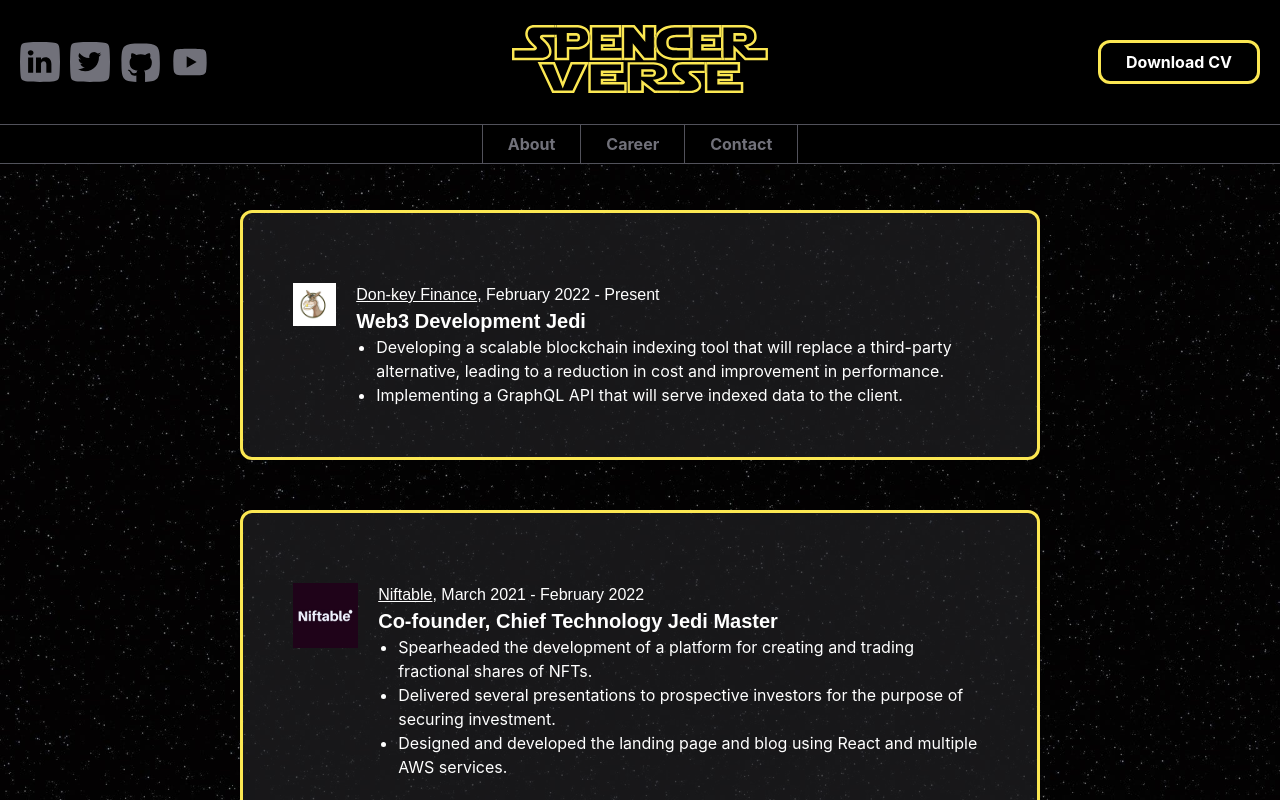
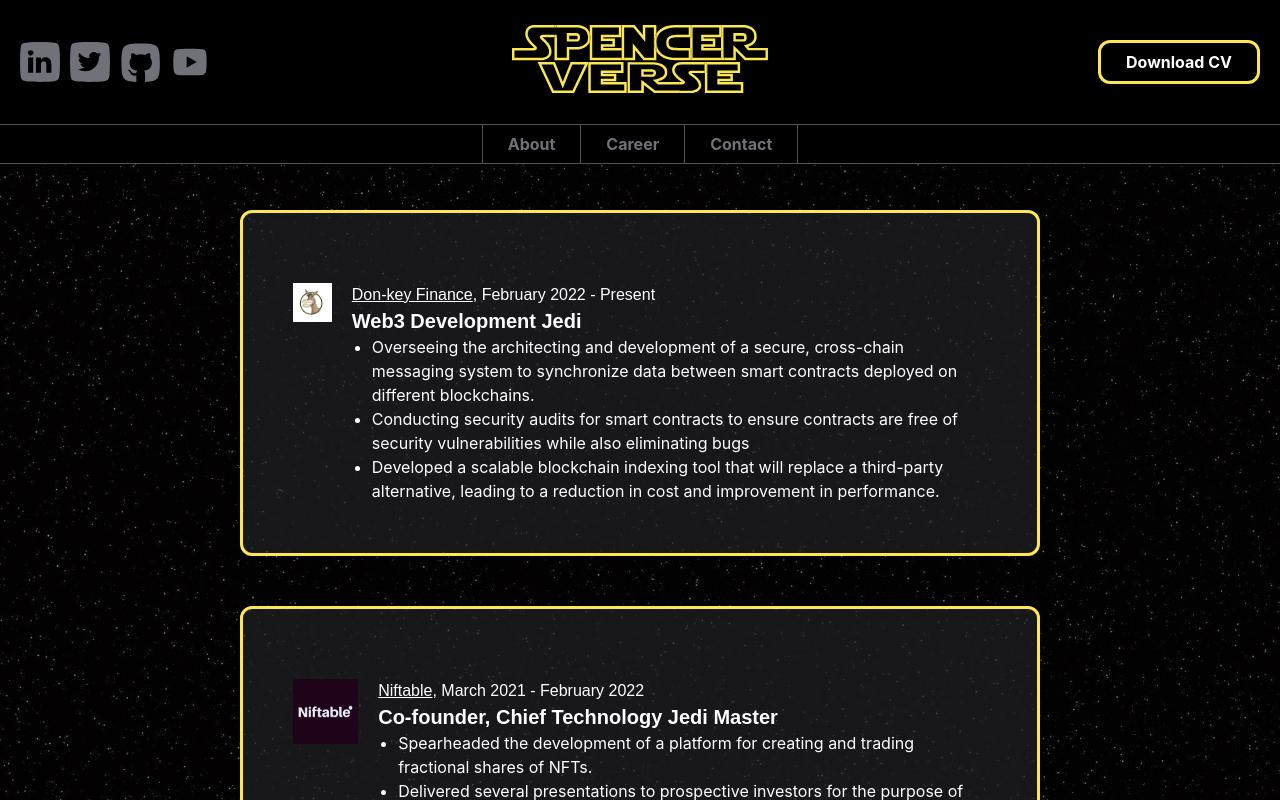
Before and after one commit to SpencerMiller23/personal-website, a Next.js app: page /career in a window 1280 px wide. Built offline with nearby package versions, Linux system fonts and the light colour scheme.

Commit message:
Added OpenSource component to index

```diff
--- a/components/OpenSource/OpenSource.js
+++ b/components/OpenSource/OpenSource.js
@@ -1,9 +1,25 @@
 import React from 'react'
+import Image from 'next/image'
+
+import secretnetwork from '../Common/secretnetwork.png'
 
 const OpenSource = () => {
     return (
-        <div>
-            <p>Test</p>
+        <div className='flex flex-col md:flex-row'>
+            <a className='mb-[15px] md:mb-0 md:mr-[20px]' href='https://github.com/secretanalytics/secret-sdk-python' target="_blank" rel="noreferrer">
+                <Image src={secretnetwork} alt='Secret Network' width={80} height={80} />
+            </a>
+            <div>
+                <h2 className='text-xl font-bold'><a href='https://github.com/secretanalytics/secret-sdk-python' target="_blank" rel='noreferrer' className='underline'>Secret Network Python SDK</a></h2>
+                <ul className='list-disc pl-[20px]'>
+                    <li>
+                        Updated an existing function to provide &quot;out-of-the-box&quot; capability to send batch transactions.
+                    </li>
+                    <li>
+                        Contributed sample code while also finding and correcting mistakes in documentation contributed by others.
+                    </li>
+                </ul>
+            </div>
         </div>
     )
 }
--- a/components/Role/roleData.js
+++ b/components/Role/roleData.js
@@ -15,8 +15,9 @@
   'date': 'February 2022 - Present',
   'position': 'Web3 Development Jedi',
   'objectiveArr': [
-    'Developing a scalable blockchain indexing tool that will replace a third-party alternative, leading to a reduction in cost and improvement in performance.',
-    'Implementing a GraphQL API that will serve indexed data to the client.'
+    'Overseeing the architecting and development of a secure, cross-chain messaging system to synchronize data between smart contracts deployed on different blockchains.',
+    'Conducting security audits for smart contracts to ensure contracts are free of security vulnerabilities while also eliminating bugs',
+    'Developed a scalable blockchain indexing tool that will replace a third-party alternative, leading to a reduction in cost and improvement in performance.'
   ]
 }
 
--- a/pages/index.js
+++ b/pages/index.js
@@ -22,8 +22,9 @@
       <div className='content-container w-screen h-screen flex flex-col py-[60px] md:pt-[210px] overflow-y-scroll'>
         <Hero />
         <Technologies />
+        <Section header='Current Role' childComponent={<Role roleData={roleData[0]} />} />
         <Section header='Projects' childComponent={<FeaturedProjects />} />
-        <Section header='Current Role' childComponent={<Role roleData={roleData[0]} />} />
+        <Section header='Open-Source Contributions' childComponent={<OpenSource />} />
         <Section header='Education' childComponent={<Education />} />
       </div>
     </div>
```
Also changed, not shown: components/Common/secretnetwork.png (added), 1 other file (tests, documents, lock files or other folders).
